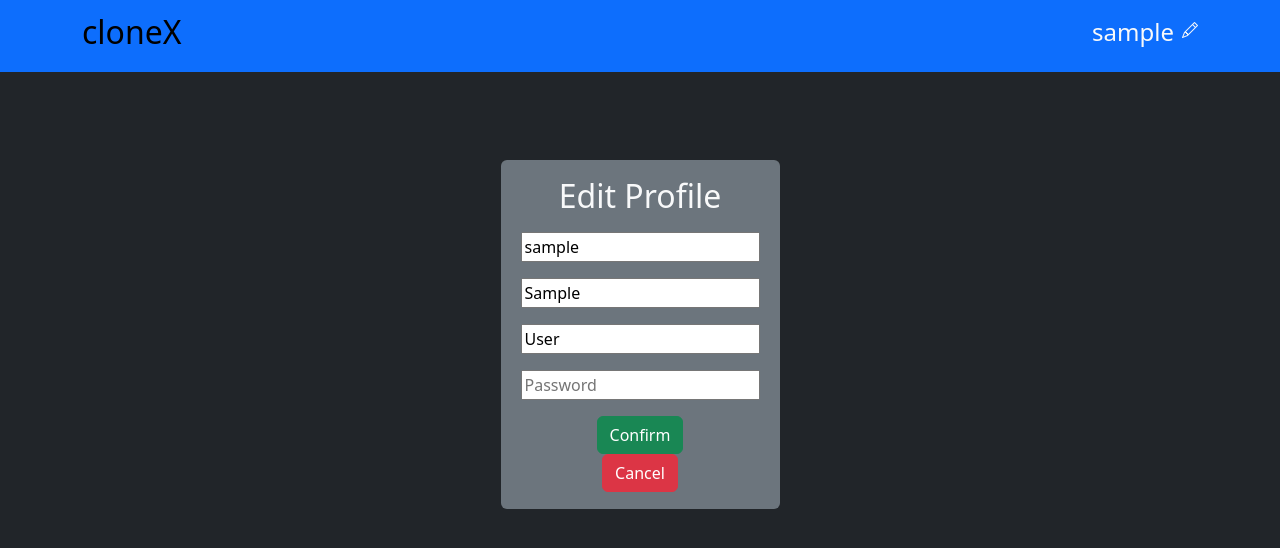
After one commit to KaykyDion/cloneX_django, a Django app: page /updateprofile in a window 1280 px wide. The commit adds this page. Shown: the top 548 px of the page. Run offline with Django 5.2, Linux system fonts and the light colour scheme; the visitor is signed in with stand-in values (Sample User, id 1); some libraries are stand-ins or nearby versions.

Commit message:
feat: create edit profile functionality

```diff
--- a/api/forms.py
+++ b/api/forms.py
@@ -88,3 +88,59 @@ class SignInForm(forms.Form):
         super(SignInForm, self).__init__(*args, **kwargs)
         self.fields["username"].label = False
         self.fields["password"].label = False
+
+class UpdateProfileForm(forms.Form):
+    username = forms.CharField(
+        max_length=18,
+        required=False,
+        widget=forms.TextInput(
+            attrs={
+                "class": "form-input",
+                "placeholder": "Username",
+                "required": True,
+                "max-length": 18,
+            }
+        ),
+    )
+    name = forms.CharField(
+        max_length=20,
+        required=False,
+        widget=forms.TextInput(
+            attrs={
+                "class": "form-input",
+                "placeholder": "Name",
+                "required": True,
+                "max-length": 12,
+            }
+        ),
+    )
+    surname = forms.CharField(
+        max_length=14,
+        required=False,
+        widget=forms.TextInput(
+            attrs={
+                "class": "form-input",
+                "placeholder": "Last Name",
+                "required": True,
+                "max-length": 14,
+            }
+        ),
+    )
+    password = forms.CharField(
+        max_length=190,
+        required=False,
+        widget=forms.TextInput(
+            attrs={
+                "class": "form-input",
+                "placeholder": "Password",
+                "required": True,
+                "type": "password",
+            }
+        ),
+    )
+    def __init__(self, *args, **kwargs):
+        super(UpdateProfileForm, self).__init__(*args, **kwargs)
+        self.fields["username"].label = False
+        self.fields["name"].label = False
+        self.fields["surname"].label = False
+        self.fields["password"].label = False
--- a/api/templates/api/post_list.html
+++ b/api/templates/api/post_list.html
@@ -12,7 +12,7 @@
         <div class="container">
             <div>
                 {% comment %} <th scope="row">{{ post.pk }}</th> {% endcomment %}
-                <p>@{{ post.user.username }}</p>
+                <p>@{{ post.user.username }} <a href="" class="bg-primary text-light rounded p-1">+ Seguir</a></p>
                 <h3 class="alert alert-dark bg-light text-primary"><strong>{{ post.title }}</strong></h3> </br>
                 <p class="text-secondary">Published at {{ post.created_at }}</p>
                 {% if post.updatedAt and post.updatedAt != post.created_at %}
--- /dev/null
+++ b/api/templates/api/update_profile.html
@@ -0,0 +1,20 @@
+{% extends "base.html" %}
+{% block page_title %}
+    Edit Profile
+{% endblock page_title %}
+{% block content %}
+<section class="d-flex flex-column align-items-center pt-5">
+  <div class="bg-secondary alert d-flex flex-column align-items-center m-3 w-25">
+    <h2>Edit Profile</h2>
+    {% if form %}
+        <form method="POST" class="d-flex flex-column align-items-center pt-2">
+            {% csrf_token %}
+            {{ form.as_p }}
+
+            <button type="submit" class="btn btn-success">Confirm</button>
+            <a class="btn btn-danger sm" href="{% url 'posts' %}">Cancel</a>
+        </form>
+    {% endif %}
+  </div>
+</section>
+{% endblock content %}
--- a/api/templates/base.html
+++ b/api/templates/base.html
@@ -23,6 +23,10 @@
     <nav class="navbar mb-4 bg-primary text-light">
       <div class="container">
         <a class="navbar-brand" href="{% url 'posts' %}"><h2>cloneX</h2></a>
+        <div class="d-flex gap-2">
+          <h4>{{ user.username }}</h4>
+          <a class="text-light" href="{% url 'update_profile' %}"><i class="bi bi-pencil"></i></a>
+        </div>
       </div>
     </nav>
     <main class="container">{% block content %}{% endblock content %}</main>
--- a/api/views.py
+++ b/api/views.py
@@ -7,7 +7,7 @@ from django.urls import reverse_lazy
 from django.contrib.auth import authenticate, login
 from django.shortcuts import render, redirect
 
-from api.forms import SignInForm, SignUpForm
+from api.forms import SignInForm, SignUpForm, UpdateProfileForm
 from .models import Post
 from django.contrib.auth.models import User
 
@@ -90,3 +90,46 @@ def like_post(request, pk):
             post.likes.add(request.user)
         return redirect(request.META.get("HTTP_REFERER"))
     return redirect("")
+
+def updateProfile(request):
+    if request.method == "POST":
+        form = UpdateProfileForm(request.POST)
+        if form.is_valid():
+            user = User.objects.get(id=request.user.id)  # Obtém o usuário autenticado
+            first_name = form.cleaned_data["name"].lower()
+            last_name = form.cleaned_data["surname"].lower()
+            username = form.cleaned_data["username"]
+            password = form.cleaned_data["password"]
+
+            # Verifica se o novo nome de usuário já está em uso por outro usuário
+            if User.objects.filter(username=username).exclude(id=user.id).exists():
+                return HttpResponse("The username is already taken.")
+
+            # Atualiza os campos permitidos
+            user.first_name = first_name
+            user.last_name = last_name
+            user.username = username
+
+            # Atualiza a senha apenas se fornecida
+            if password:
+                user.set_password(password)
+
+            user.save()  # Salva as alterações no banco de dados
+
+            # Reautentica o usuário após a alteração da senha
+            if password:
+                user = authenticate(username=username, password=password)
+                login(request, user)
+
+            authenticate(request, username=username, password=password)
+
+            return redirect("posts")  # Redireciona para a página de perfil
+        else:
+            return HttpResponse("Invalid form data. Please try again.")
+    else:
+        form = UpdateProfileForm(initial={
+            "name": request.user.first_name,
+            "surname": request.user.last_name,
+            "username": request.user.username,
+        })
+        return render(request, "api/update_profile.html", {"form": form})
--- a/cloneX/urls.py
+++ b/cloneX/urls.py
@@ -18,7 +18,7 @@ Including another URLconf
 from django.contrib import admin
 from django.urls import path
 
-from api.views import PostView, PostCreateView, PostUpdateView, PostDeleteView, signUp, signIn, like_post
+from api.views import PostView, PostCreateView, PostUpdateView, PostDeleteView, signUp, signIn, like_post, updateProfile
 
 urlpatterns = [
     path("admin/", admin.site.urls),
@@ -29,4 +29,5 @@ urlpatterns = [
     path("", signUp, name="sign_up"),
     path("signIn", signIn, name="sign_in"),
     path("like/<int:pk>/", like_post, name="like_post"),
+    path("updateprofile", updateProfile, name="update_profile"),
 ]
```
